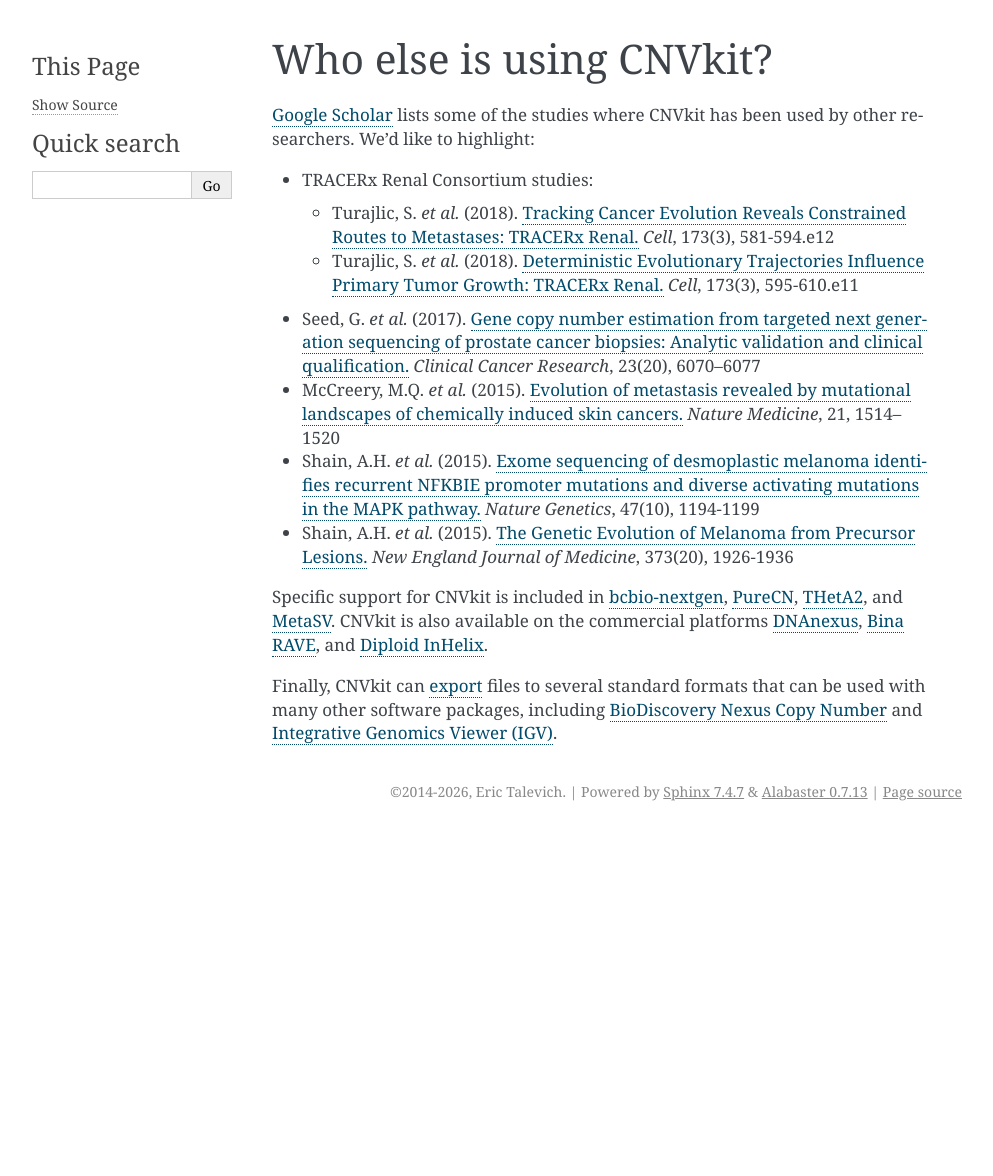
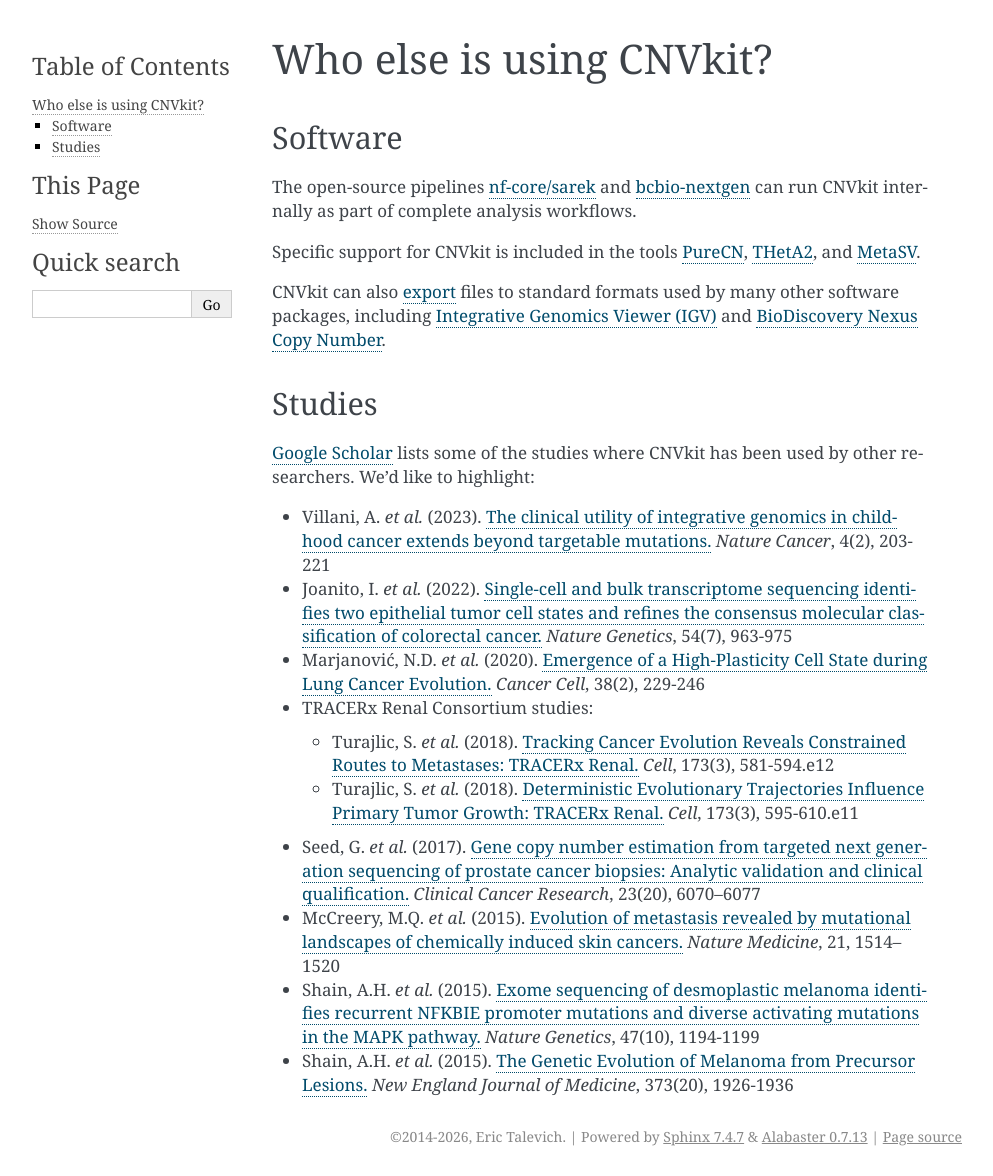
Before and after one commit to etal/cnvkit, a Sphinx documentation site: the page built from doc/whoelse.rst, in a window 1280 px wide. Shown: the whole page, without its empty margins (148-1141 px from the left). Built offline with Sphinx 7.4.7, drawn with Linux system fonts in a browser that asks for light colours; before the commit the page ends 900 px from its top, so only the background shows below that.

```diff
--- a/doc/index.rst
+++ b/doc/index.rst
@@ -31,8 +31,8 @@ Citation
 
 If you use this software in a publication, please cite our paper describing CNVkit:
 
-    Talevich, E., Shain, A.H., Botton, T., & Bastian, B.C. (2014).
-    `CNVkit: Genome-wide copy number detection and visualization from targeted sequencing.
+    Talevich, E., Shain, A.H., Botton, T., & Bastian, B.C. (2016).
+    `CNVkit: Genome-wide copy number detection and visualization from targeted DNA sequencing.
     <http://dx.doi.org/10.1371/journal.pcbi.1004873>`_
     *PLOS Computational Biology* 12(4):e1004873
 
--- a/doc/whoelse.rst
+++ b/doc/whoelse.rst
@@ -1,11 +1,46 @@
 Who else is using CNVkit?
 =========================
+
+Software
+--------
+
+The open-source pipelines `nf-core/sarek <https://nf-co.re/sarek>`_ and `bcbio-nextgen
+<https://bcbio-nextgen.readthedocs.io/>`_ can run CNVkit internally as part of complete
+analysis workflows.
+
+Specific support for CNVkit is included in the tools
+`PureCN <https://github.com/lima1/PureCN>`_,
+`THetA2 <http://compbio.cs.brown.edu/projects/theta/>`_,
+and
+`MetaSV <http://bioinform.github.io/metasv/>`_.
+
+CNVkit can also :ref:`export` files to standard formats used by many other software
+packages, including `Integrative Genomics Viewer (IGV) <https://igv.org/>`_ and
+`BioDiscovery Nexus Copy Number <http://www.biodiscovery.com/nexus-copy-number/>`_.
+
+Studies
+-------
 
 `Google Scholar
 <https://scholar.google.com/scholar?cites=206689808041666451&as_sdt=2005&sciodt=0,5&hl=en>`_
 lists some of the studies where CNVkit has been used by other researchers.
 We'd like to highlight:
 
+* Villani, A. *et al.* (2023).
+  `The clinical utility of integrative genomics in childhood cancer extends
+  beyond targetable mutations.
+  <https://doi.org/10.1038/s43018-022-00474-y>`_
+  *Nature Cancer*, 4(2), 203-221
+* Joanito, I. *et al.* (2022).
+  `Single-cell and bulk transcriptome sequencing identifies two epithelial tumor
+  cell states and refines the consensus molecular classification of colorectal
+  cancer.
+  <https://doi.org/10.1038/s41588-022-01100-4>`_
+  *Nature Genetics*, 54(7), 963-975
+* Marjanović, N.D. *et al.* (2020).
+  `Emergence of a High-Plasticity Cell State during Lung Cancer Evolution.
+  <https://doi.org/10.1016/j.ccell.2020.06.012>`_
+  *Cancer Cell*, 38(2), 229-246
 * TRACERx Renal Consortium studies:
 
   * Turajlic, S. *et al.* (2018).
@@ -37,18 +72,3 @@ We'd like to highlight:
   `The Genetic Evolution of Melanoma from Precursor Lesions.
   <http://dx.doi.org/10.1056/NEJMoa1502583>`_
   *New England Journal of Medicine*, 373(20), 1926-1936
-
-Specific support for CNVkit is included in
-`bcbio-nextgen <https://bcbio-nextgen.readthedocs.io/>`_,
-`PureCN <https://github.com/lima1/PureCN>`_,
-`THetA2 <http://compbio.cs.brown.edu/projects/theta/>`_,
-and `MetaSV <http://bioinform.github.io/metasv/>`_.
-CNVkit is also available on the commercial platforms
-`DNAnexus <http://www.dnanexus.com/>`_,
-`Bina RAVE <http://www.bina.com/rave>`_, and
-`Diploid InHelix <http://www.diploid.com/inhelix>`_.
-
-Finally, CNVkit can :ref:`export` files to several standard formats that can be
-used with many other software packages, including `BioDiscovery Nexus Copy
-Number <http://www.biodiscovery.com/nexus-copy-number/>`_ and `Integrative
-Genomics Viewer (IGV) <http://software.broadinstitute.org/software/igv/>`_.
```
Also changed, not shown: doc/cnvlib.rst (+26 -1 lines), doc/plots.rst (+4 -3 lines), doc/skgenome.rst (+8 -0 lines), 2 other files.
